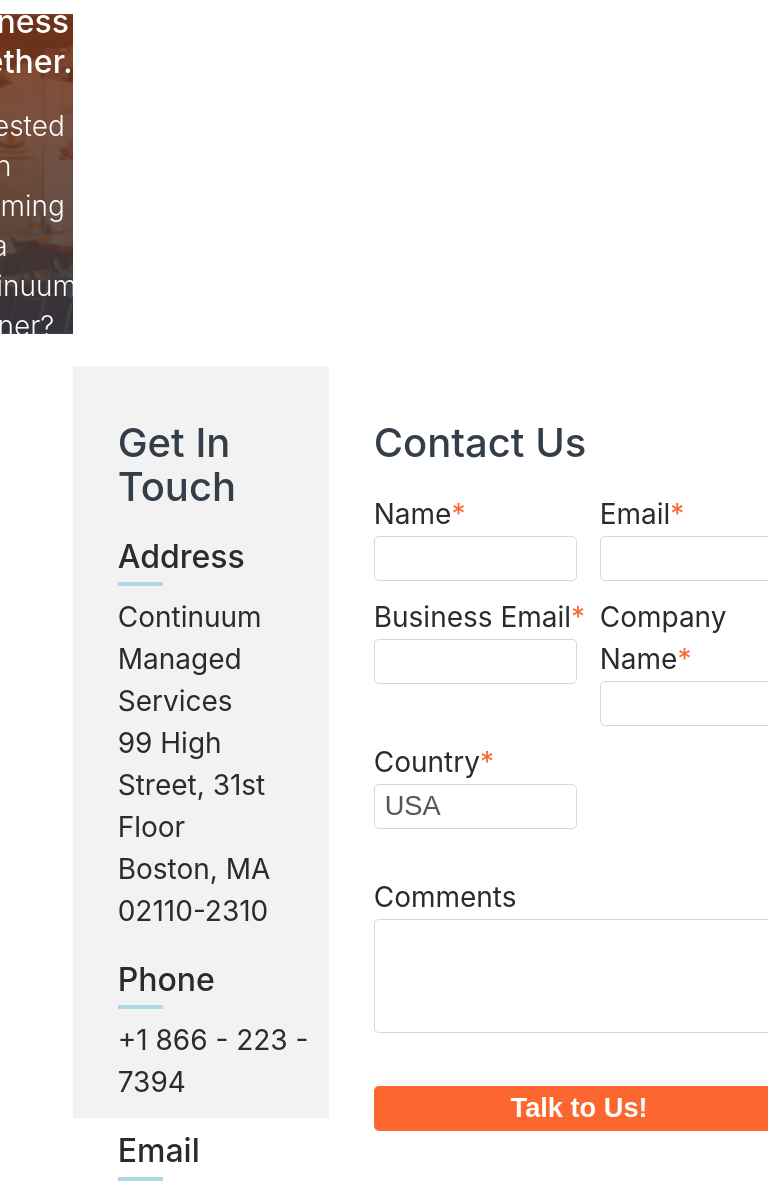
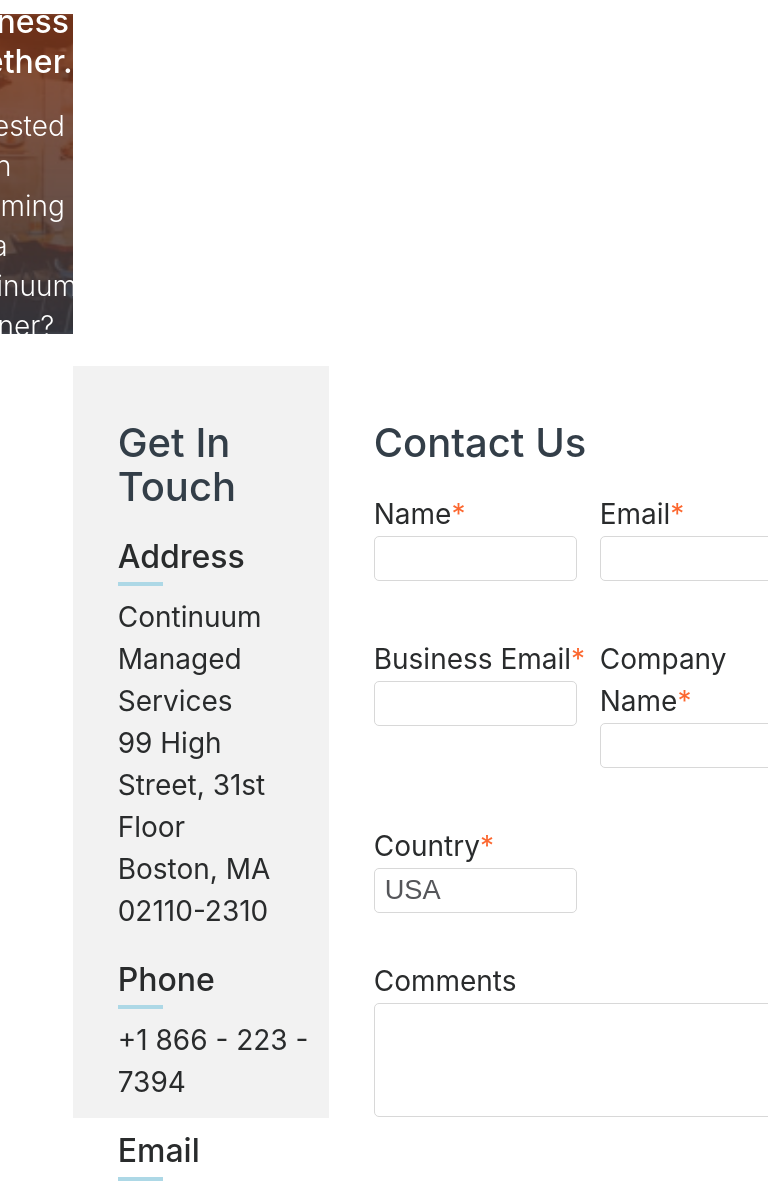
Before and after one commit to mila732/contactGithub, a plain HTML site: page index.html in a window 768 px wide. Shown: the part 114-1300 px from the top of the page. Drawn offline with nearby package versions, Linux system fonts and the light colour scheme; grey boxes are pictures that could not be loaded.

Commit message:
new branch
commit mobile changes to new branch

```diff
--- a/index.html
+++ b/index.html
@@ -2,7 +2,7 @@
 <html>
 <head>
     <title>Contact Us</title>
-    <meta name="viewport" content="width=device-width"/>
+    <meta name="viewport" content="width=device-width, initial-scale=1">
     <link rel="stylesheet" type="text/css" href="https://necolas.github.io/normalize.css/latest/normalize.css">
     <link rel="stylesheet" type="text/css" href="../contactGithub/recources/css/style.css">
     <link href="https://fonts.googleapis.com/css?family=Open+Sans:400,600,700" rel="stylesheet">
@@ -27,7 +27,7 @@
 
         <div class="contact container">
             <div class="row">
-                <div class="get_form col-sm-4">
+                <div class="get_form col-sm-4 col-xs-12">
                     <div class="text">
 
                         <h1>Get In Touch</h1>
@@ -66,35 +66,35 @@
                     </div>
                 </div>
 
-                <div class="contact_form col-sm-8 col-12">
+                <div class="contact_form col-sm-8 col-xs-12 ">
                     <div class="text">
                         <h1>Contact Us</h1>
                             <form action="/action.php">
 
                             <div class="container">
                                 <div class="row">
-                                    <div class="name col-md-6 col-sm-9 remove_padding">
+                                    <div class="name col-md-6 col-sm-12 remove_padding">
                                             Name<span class="asterisk">*</span><br>
                                             <input class="mobile_change" type="text" value=""><br>
                                     </div>
-                                    <div class="email col-md-6 col-sm-9 remove_padding">
+                                    <div class="email col-md-6 col-sm-12 remove_padding">
                                             Email<span class="asterisk">*</span><br>
                                             <input class="mobile_change"  type="text" value=""><br>
                                     </div>
 
 
 
-                                        <div class="business_email  col-md-6 col-sm-9 remove_padding add_margin">
+                                        <div class="business_email  col-md-6 col-sm-12 remove_padding add_margin">
                                              Business Email<span class="asterisk">*</span><br>
                                             <input class="mobile_change" type="text"  value="" placeholder=""><br>
                                         </div>
-                                        <div class="company_name col-md-6 col-sm-9 remove_padding add_margin">
+                                        <div class="company_name col-md-6 col-sm-12 remove_padding add_margin">
                                             Company Name<span class="asterisk">*</span><br>
                                             <input class="mobile_change" type="text"  value="" placeholder=""><br>
                                         </div>
 
 
-                                    <div class="country col-md-6 col-sm-9 remove_padding">
+                                    <div class="country col-md-6 col-sm-12 remove_padding">
                                         Country<span class="asterisk">*</span>
                                         <select class="arrow mobile_change" name="Country">
                                             <option value="usa">USA</option>
@@ -104,7 +104,7 @@
                                         </select><br>
                                     </div>
 
-                                    <div class="comment_section col-md-12 col-sm-9 remove_padding add_comment_margin">
+                                    <div class="comment_section col-md-12 col-sm-12 remove_padding add_comment_margin">
                                         Comments<br>
                                         <textarea name="comment" class="comments mobile_change" value="" placeholder=""></textarea>
                                         <br>
--- a/recources/css/style.css
+++ b/recources/css/style.css
@@ -257,12 +257,14 @@ background:url(http://cdn1.iconfinder.com/data/icons/cc_mono_icon_set/blacks/16x
     width:100% !important;
     }
 
-    .contact_form input, select {
-        width 100%;
+    form {
+      width: 100% !important;
     }
 
-    form input, select {
-    width: 100%;
+   .mobile_change {
+    width: 100% !important;
+       display: block !important;
+
     }
 }
 
@@ -277,6 +279,7 @@ background:url(http://cdn1.iconfinder.com/data/icons/cc_mono_icon_set/blacks/16x
      border-radius: 0px;
      font-size:1.75rem;
     box-shadow:none;
+      position: none;
   }
 
     .headline {
```
